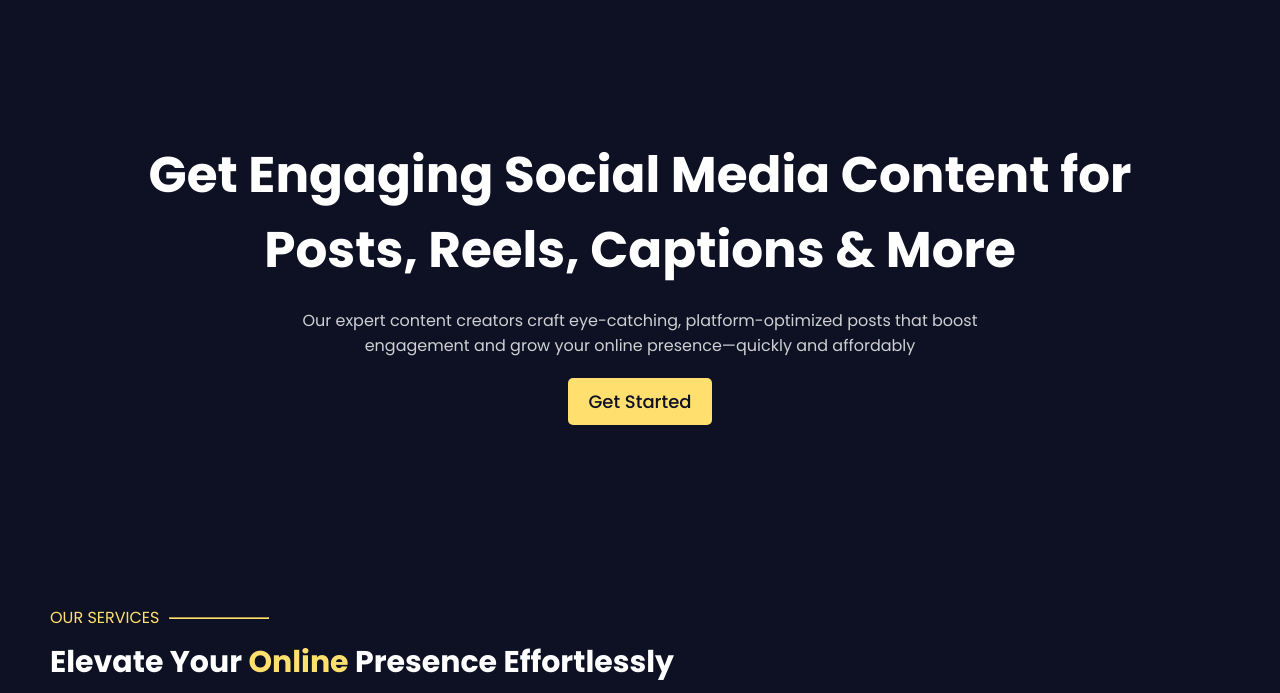
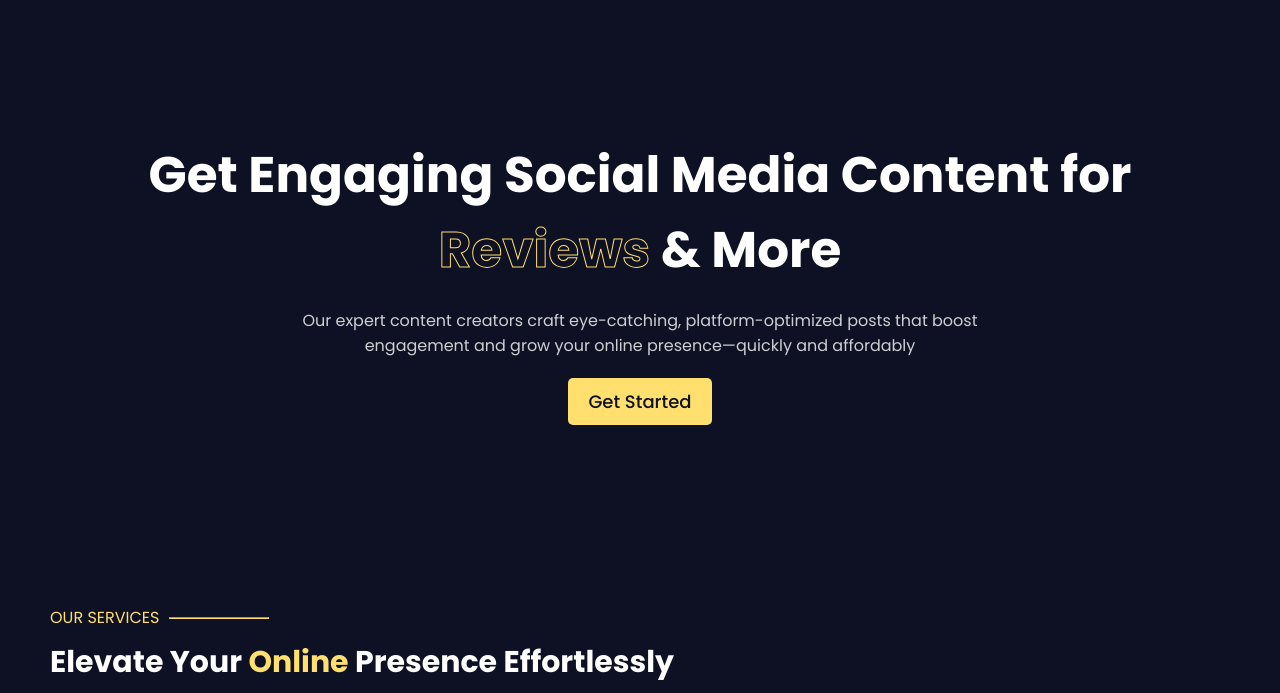
Before and after one commit to onosejoor/derek-limited, a plain HTML site: page index.html in a window 1280 px wide. Shown: the part 107-800 px from the top of the page. Drawn offline with Linux system fonts and the light colour scheme.

Commit message:
Add dynamic header texts

```diff
--- a/index.html
+++ b/index.html
@@ -61,7 +61,7 @@
     <!-- Header -->
     <header class="flex flex-col gap-5 header mx-auto px-5">
       <h1 class="text-center">
-        Get Engaging Social Media Content for Posts, Reels, Captions & More
+        Get Engaging Social Media Content for <span id="header-text-span" >Posts</span>  & More
       </h1>
 
       <p class="text-center text-base mx-auto">
--- a/index.js
+++ b/index.js
@@ -2,6 +2,7 @@ const sections = document.querySelectorAll("section");
 const accordions = document.querySelectorAll(".accordion");
 const navBtn = document.querySelector(".nav-btn");
 const navLinks = document.querySelector(".nav-links");
+const headerText = document.getElementById("header-text-span");
 
 const options = {
   root: null,
@@ -26,11 +27,7 @@ sections.forEach((section) => {
 
 accordions.forEach((accordion) => {
   accordion.addEventListener("click", () => {
-    // Toggle the active class
     accordion.classList.toggle("active");
-
-    // Find the next sibling panel and toggle its visibility
-    console.log(accordion.parentElement);
 
     const panel = accordion.nextElementSibling;
     panel.classList.toggle("show");
@@ -40,3 +37,13 @@ accordions.forEach((accordion) => {
 navBtn.addEventListener("click", () => {
   navLinks.classList.toggle("open-nav");
 });
+
+const texts = ["Blog Posts", "Tutorials", "Reviews", "Articles"];
+let currentIndex = 0;
+
+function changeText() {
+  currentIndex = (currentIndex + 1) % texts.length;
+  headerText.textContent = texts[currentIndex];
+}
+
+setInterval(changeText, 2000);
--- a/styles.css
+++ b/styles.css
@@ -82,6 +82,11 @@ body {
     width: 70%;
     opacity: 80%;
   }
+}
+
+#header-text-span {
+-webkit-text-stroke:1px var(--secondary);
+color: transparent;
 }
 
 /* services */
```
